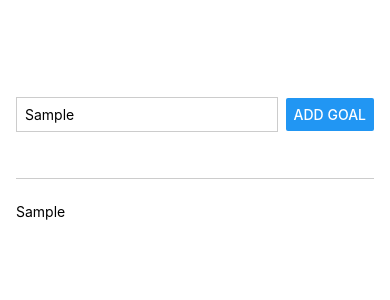
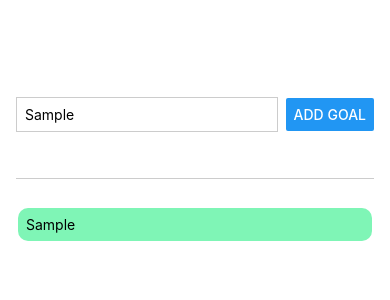
Before and after one commit to itsparasbisht/react-native, a React Native app: screen / in a window 390 px wide. Both pictures are taken after typing "Sample" into the empty fields and a click on the button "ADD GOAL". Shown: the top 300 px of the page. Built offline with nearby package versions, Linux system fonts and the light colour scheme.

Commit message:
FlatList component

```diff
--- a/App.js
+++ b/App.js
@@ -1,5 +1,12 @@
 import { useState } from "react";
-import { StyleSheet, Text, View, Button, TextInput } from "react-native";
+import {
+  StyleSheet,
+  Text,
+  View,
+  Button,
+  TextInput,
+  FlatList,
+} from "react-native";
 
 export default function App() {
   const [enteredGoalText, setEnteredGoalText] = useState("");
@@ -10,7 +17,10 @@ export default function App() {
   }
 
   function addGoalHandler() {
-    setGoals((prev) => [...prev, enteredGoalText]);
+    setGoals((prev) => [
+      ...prev,
+      { text: enteredGoalText, id: Math.random().toString() },
+    ]);
   }
 
   return (
@@ -24,9 +34,17 @@ export default function App() {
         <Button title="Add Goal" onPress={addGoalHandler} />
       </View>
       <View style={styles.goalsContainer}>
-        {goals.map((goal, i) => (
-          <Text key={i}>{goal}</Text>
-        ))}
+        <FlatList
+          data={goals}
+          keyExtractor={(goal) => goal.id}
+          renderItem={(goalData) => {
+            return (
+              <View style={styles.goalItem}>
+                <Text style={styles.goalText}>{goalData.item.text}</Text>
+              </View>
+            );
+          }}
+        />
       </View>
     </View>
   );
@@ -57,4 +75,14 @@ const styles = StyleSheet.create({
   goalsContainer: {
     flex: 5,
   },
+  goalItem: {
+    marginHorizontal: 2,
+    marginVertical: 5,
+    padding: 8,
+    backgroundColor: "#7ff5b6",
+    borderRadius: 10,
+  },
+  goalText: {
+    color: "black",
+  },
 });
```
